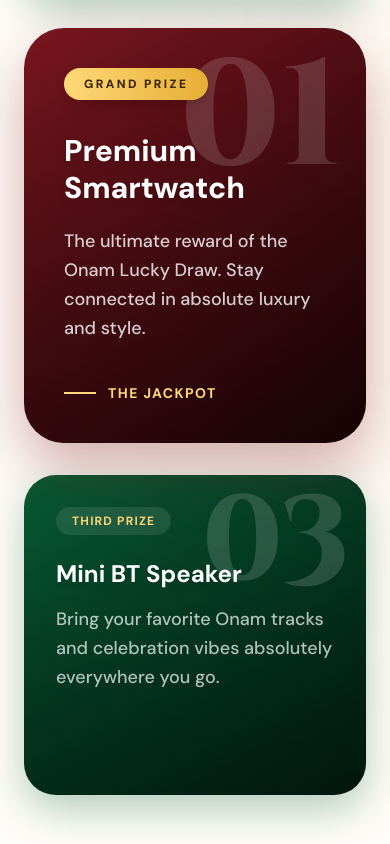
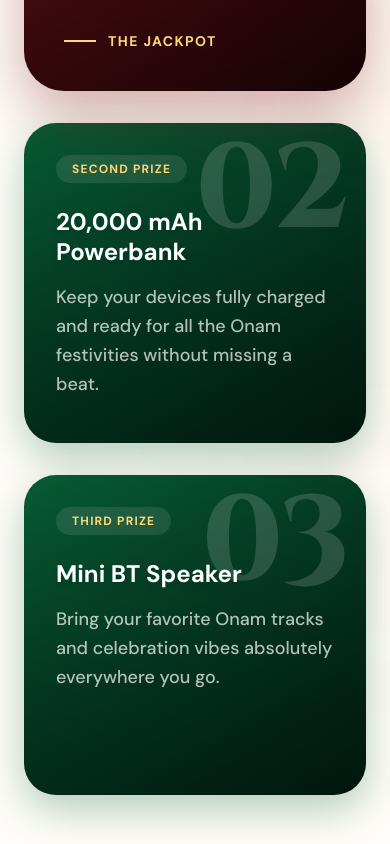
Before and after one commit to sahil-kk/gmc_kannur_onam, a React (Vite) app: page / in a window 390 px wide. Shown: the part 2120-2964 px from the top of the page. Built offline with nearby package versions, Linux system fonts and the light colour scheme; no server answers; the database is empty; a web font is replaced by a local one.

Commit message:
Fix mobile prize ordering layout

```diff
--- a/src/components/LandingPage.jsx
+++ b/src/components/LandingPage.jsx
@@ -208,7 +208,7 @@ function LandingPage() {
         <div className="grid grid-cols-1 md:grid-cols-3 gap-8 lg:gap-10 max-w-[1250px] mx-auto items-center relative z-10">
 
           {/* 2ND PRIZE */}
-          <div className="bg-gradient-to-br from-[#075b35] via-[#043d25] to-[#021f12] rounded-[2rem] p-8 lg:p-10 relative overflow-hidden group hover:-translate-y-3 transition-all duration-500 shadow-[0_15px_40px_rgba(7,91,53,0.3)] border border-[#ffd878]/20 flex flex-col h-full min-h-[320px]">
+          <div className="order-2 md:order-1 bg-gradient-to-br from-[#075b35] via-[#043d25] to-[#021f12] rounded-[2rem] p-8 lg:p-10 relative overflow-hidden group hover:-translate-y-3 transition-all duration-500 shadow-[0_15px_40px_rgba(7,91,53,0.3)] border border-[#ffd878]/20 flex flex-col h-full min-h-[320px]">
             <div className="absolute inset-0 bg-gradient-to-t from-black/30 to-transparent pointer-events-none"></div>
             <div className="absolute top-2 right-4 text-[120px] leading-none font-black text-white/15 font-['Cinzel'] pointer-events-none group-hover:scale-105 group-hover:rotate-3 transition-transform duration-700">02</div>
 
@@ -220,7 +220,7 @@ function LandingPage() {
           </div>
 
           {/* 1ST PRIZE (FEATURED) */}
-          <div className="bg-gradient-to-br from-[#7A161E] via-[#520d14] to-[#240407] rounded-[2.5rem] p-10 lg:p-12 relative overflow-hidden group hover:-translate-y-4 transition-all duration-500 shadow-[0_25px_60px_rgba(122,22,30,0.35)] border border-[#ffd878]/30 flex flex-col h-full min-h-[380px] md:scale-105 z-20">
+          <div className="order-1 md:order-2 bg-gradient-to-br from-[#7A161E] via-[#520d14] to-[#240407] rounded-[2.5rem] p-10 lg:p-12 relative overflow-hidden group hover:-translate-y-4 transition-all duration-500 shadow-[0_25px_60px_rgba(122,22,30,0.35)] border border-[#ffd878]/30 flex flex-col h-full min-h-[380px] md:scale-105 z-20">
             {/* Inner Glow */}
             <div className="absolute inset-0 bg-gradient-to-t from-black/40 to-transparent pointer-events-none"></div>
             <div className="absolute top-4 right-6 text-[150px] leading-none font-black text-white/15 font-['Cinzel'] pointer-events-none group-hover:scale-105 group-hover:rotate-3 transition-all duration-700">01</div>
@@ -239,7 +239,7 @@ function LandingPage() {
           </div>
 
           {/* 3RD PRIZE */}
-          <div className="bg-gradient-to-br from-[#075b35] via-[#043d25] to-[#021f12] rounded-[2rem] p-8 lg:p-10 relative overflow-hidden group hover:-translate-y-3 transition-all duration-500 shadow-[0_15px_40px_rgba(7,91,53,0.3)] border border-[#ffd878]/20 flex flex-col h-full min-h-[320px]">
+          <div className="order-3 bg-gradient-to-br from-[#075b35] via-[#043d25] to-[#021f12] rounded-[2rem] p-8 lg:p-10 relative overflow-hidden group hover:-translate-y-3 transition-all duration-500 shadow-[0_15px_40px_rgba(7,91,53,0.3)] border border-[#ffd878]/20 flex flex-col h-full min-h-[320px]">
             <div className="absolute inset-0 bg-gradient-to-t from-black/30 to-transparent pointer-events-none"></div>
             <div className="absolute top-2 right-4 text-[120px] leading-none font-black text-white/15 font-['Cinzel'] pointer-events-none group-hover:scale-105 group-hover:-rotate-3 transition-transform duration-700">03</div>
 
```
